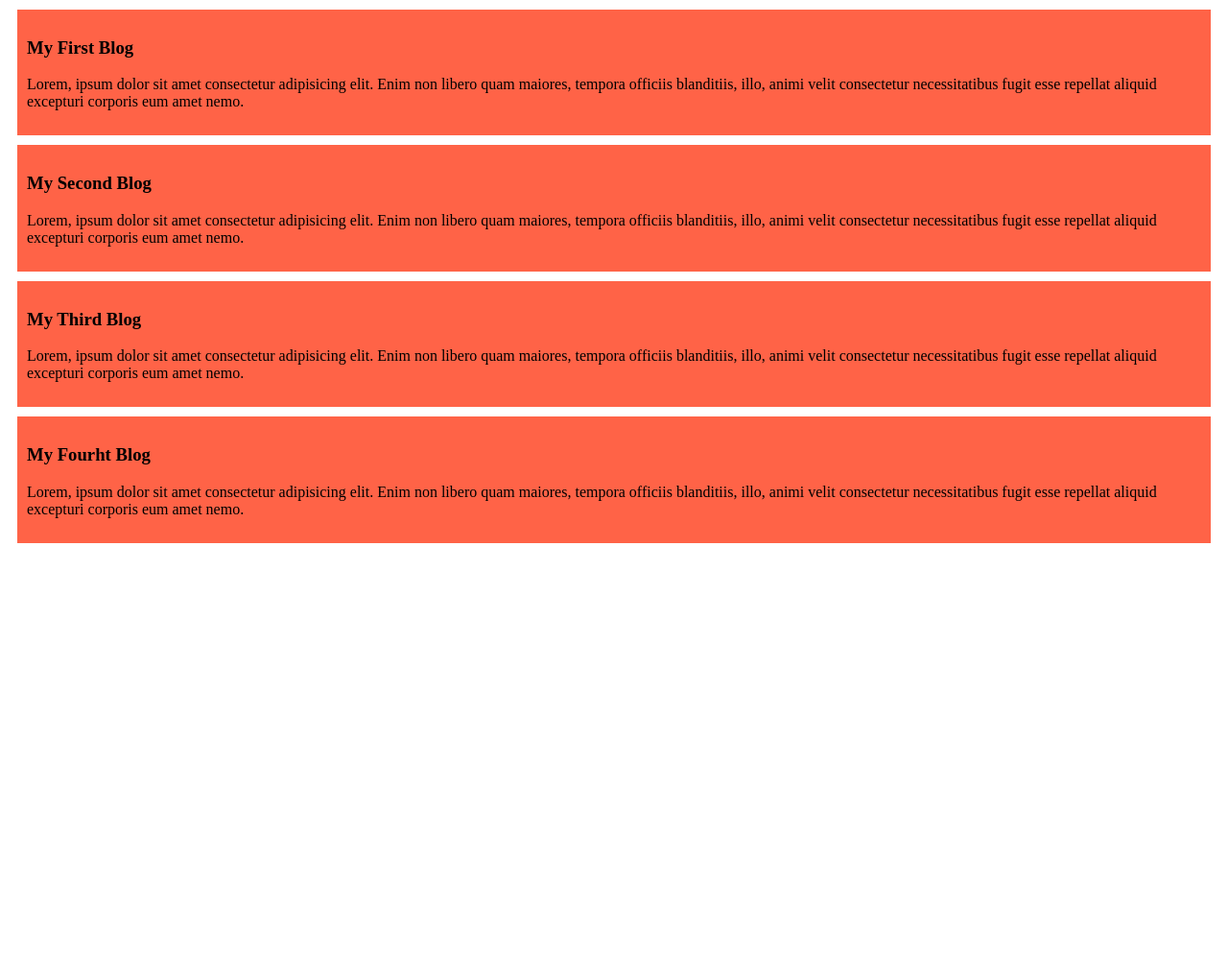
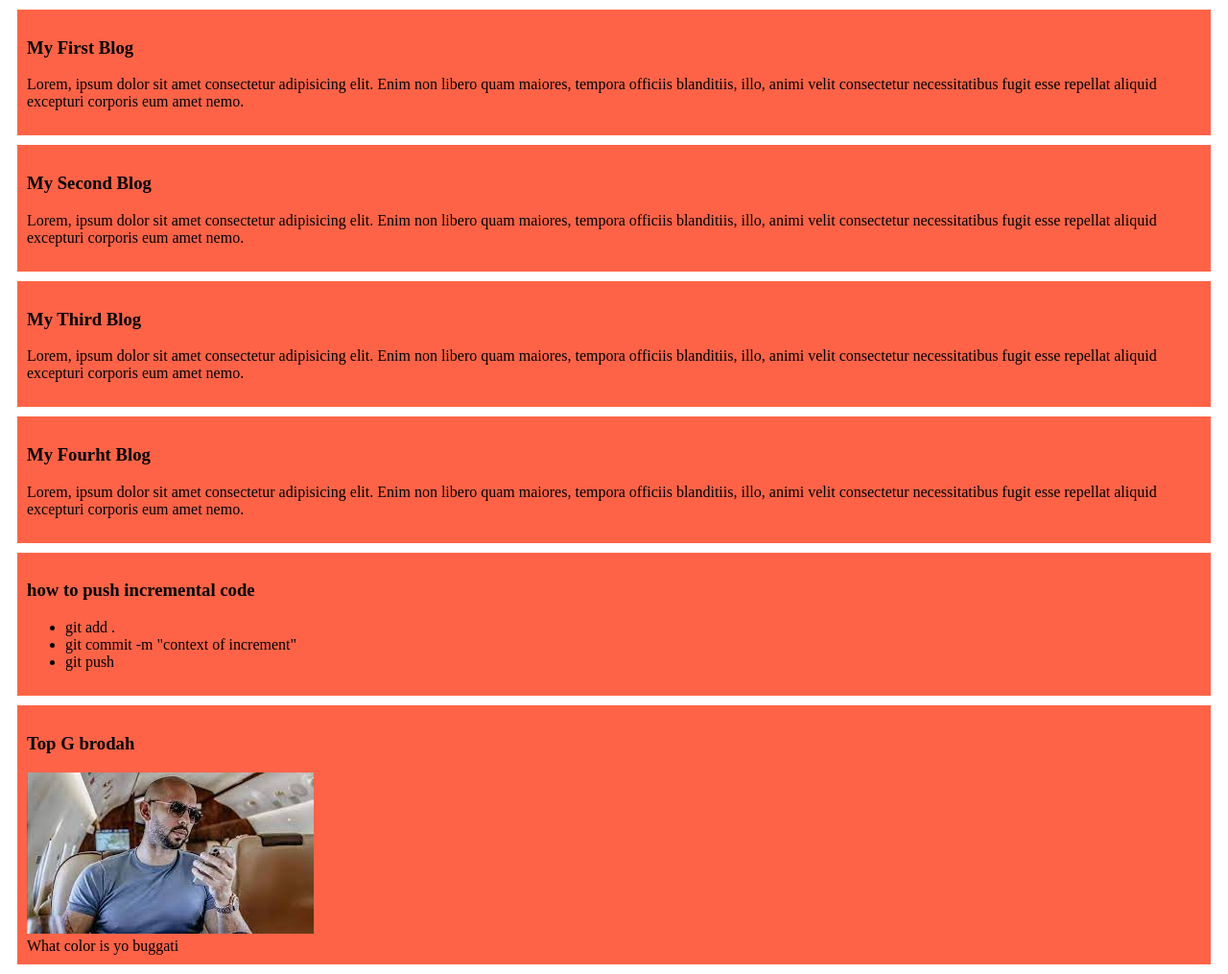
Before and after one commit to Shad-Hassan/First_github_repo, a plain HTML site: page index.html in a window 1280 px wide. Shown: the whole page at 96% size. Before the commit the page ends 800 px from the top, so only its background shows below. Drawn offline with Linux system fonts and the light colour scheme.

Commit message:
Top G Shady

```diff
--- a/index.html
+++ b/index.html
@@ -23,5 +23,18 @@
         <h3>My Fourht Blog</h3>
         <p>Lorem, ipsum dolor sit amet consectetur adipisicing elit. Enim non libero quam maiores, tempora officiis blanditiis, illo, animi velit consectetur necessitatibus fugit esse repellat aliquid excepturi corporis eum amet nemo.</p>
     </div>
+    <div>
+        <h3>how to push incremental code</h3>
+        <ul>
+            <li>git add .</li>
+            <li>git commit -m "context of increment"</li>
+            <li>git push</li>
+        </ul>
+    </div>
+    <div>
+        <h3>Top G brodah</h3>
+        <img src="../First_github_repo/firstrepoimages/download.jpg" alt="">
+        <br>What color is yo buggati
+    </div>
 </body>
 </html>
```
Also changed, not shown: firstrepoimages/download.jpg (added).
